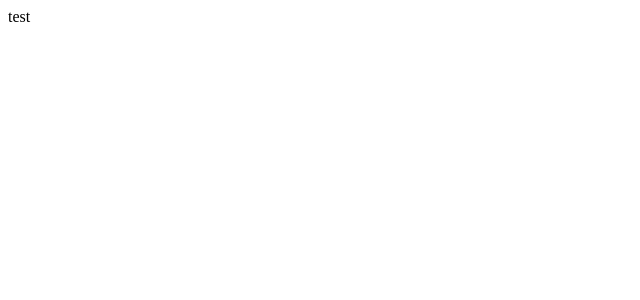
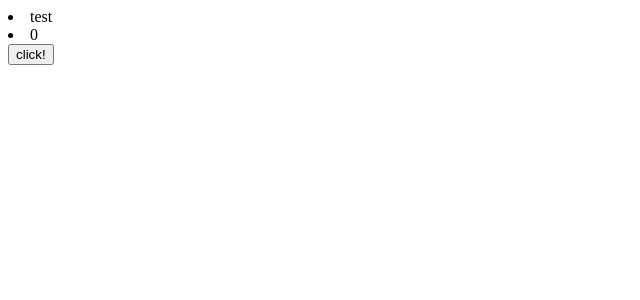
Before and after one commit to Koh0412/MHEditor, a React app: page / in a window 1280 px wide. Shown: the top 300 px of the page, without its empty margins (0-640 px from the left). Built offline with nearby package versions, Linux system fonts and the light colour scheme; the HTML template or start-up script is replaced by a standard one.

Commit message:
add test component

```diff
--- a/package.json
+++ b/package.json
@@ -27,7 +27,8 @@
   "scripts": {
     "test": "echo \"Error: no test specified\" && exit 1",
     "start": "electron ./dist/main.js",
-    "build": "webpack"
+    "build": "webpack",
+    "build:watch": "webpack --watch"
   },
   "keywords": [],
   "author": "",
--- a/src/renderer/components/App.tsx
+++ b/src/renderer/components/App.tsx
@@ -1,7 +1,12 @@
 import React from 'react';
+import TestComponent from './TestComponent';
 
 function App(): JSX.Element {
-  return <div>test</div>;
+  return (
+    <div>
+      <TestComponent name="test" />
+    </div>
+  );
 }
 
 export default App;
--- /dev/null
+++ b/src/renderer/components/TestComponent.tsx
@@ -0,0 +1,36 @@
+import React from 'react';
+
+interface Props {
+  name: string;
+}
+
+interface State {
+  point: number;
+}
+
+class TestComponent extends React.Component<Props, State> {
+  constructor(props: Props) {
+    super(props);
+    this.state = {
+      point: 0,
+    };
+  }
+
+  onClick(): void {
+    let p = this.state.point;
+    p++;
+    this.setState({ point: p });
+  }
+
+  render(): JSX.Element {
+    return (
+      <div>
+        <li>{this.props.name}</li>
+        <li>{this.state.point}</li>
+        <button onClick={() => this.onClick()}>click!</button>
+      </div>
+    );
+  }
+}
+
+export default TestComponent;
```
